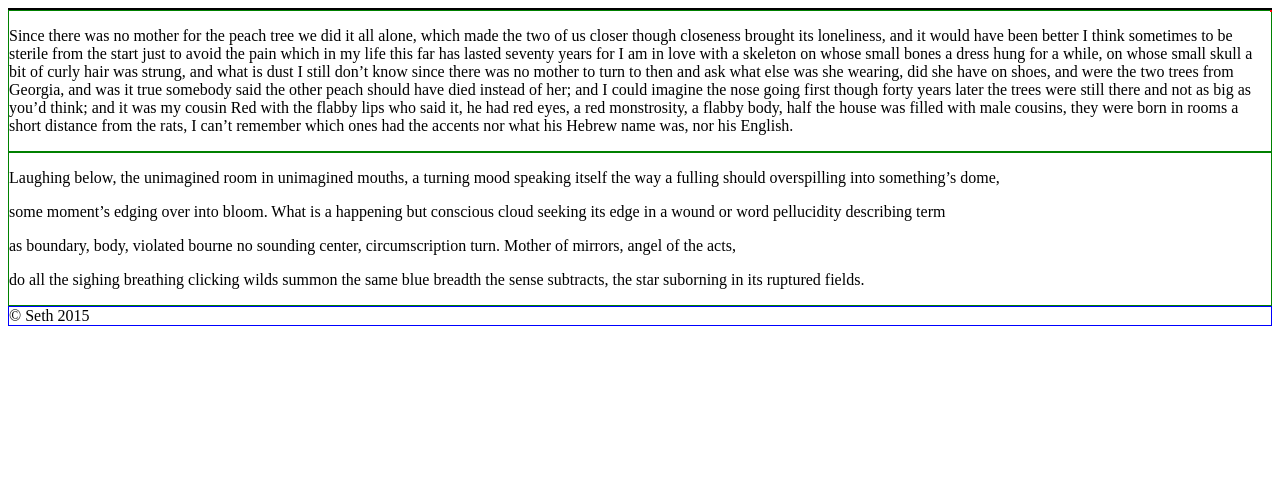
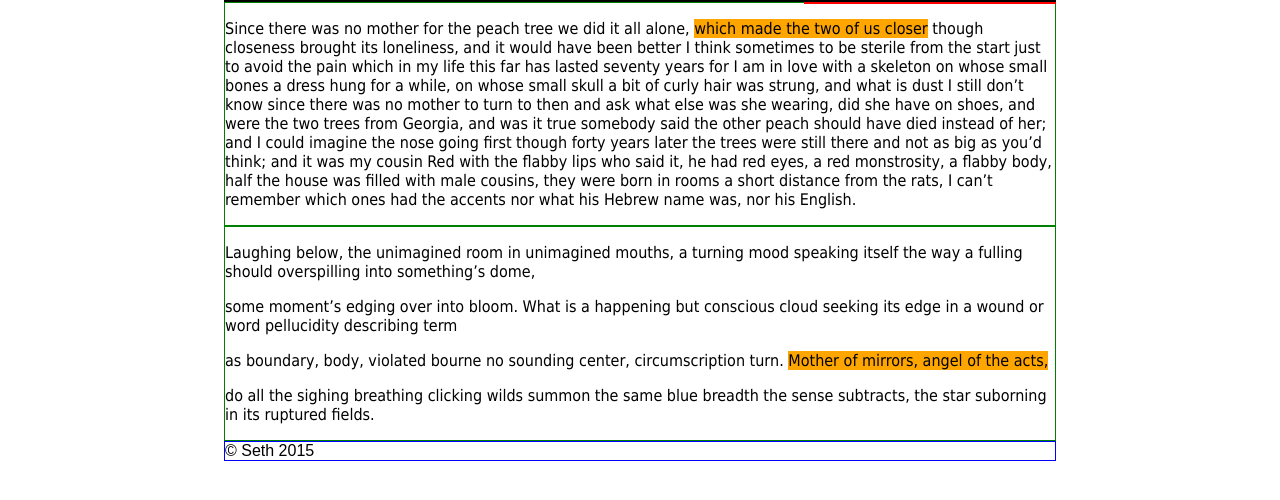
Before and after one commit to sethdorris/cli-quiz, a plain HTML site: page index.html in a window 1280 px wide. Drawn offline with Linux system fonts and the light colour scheme.

Commit message:
completed sections 1-3 of the quiz

```diff
--- a/index.html
+++ b/index.html
@@ -10,7 +10,7 @@
 			<sidebar></sidebar>
 			<section>
 				<P>Since there was no mother for the peach tree we did it
-					all alone, which made the two of us closer
+					all alone, <span class="fav">which made the two of us closer</span>
 					though closeness brought its loneliness, and it would
 					have been better I think sometimes to be sterile
 					from the start just to avoid the pain
@@ -51,7 +51,7 @@
 				<p>
 					as boundary, body, violated bourne
 					no sounding center, circumscription turn.
-					Mother of mirrors, angel of the acts,
+					<span class="fav">Mother of mirrors, angel of the acts,</span>
 				</p>
 				<p>
 					do all the sighing breathing clicking wilds
--- a/quiz.css
+++ b/quiz.css
@@ -1,3 +1,9 @@
+body {
+	font-family: Arial;
+	width: 65%;
+	margin: 0 auto;
+}
+
 header {
 	border: 1px solid black;
 }
@@ -5,12 +11,18 @@ header {
 sidebar {
 	border: 1px solid red;
 	float: right;
+	width: 30%;
 }
 
 section {
 	border: 1px solid green;
+	font-family: Tahoma;
 }
 
 footer {
 	border: 1px solid blue;
 }
+
+.fav {
+	background-color: orange;
+}
```
